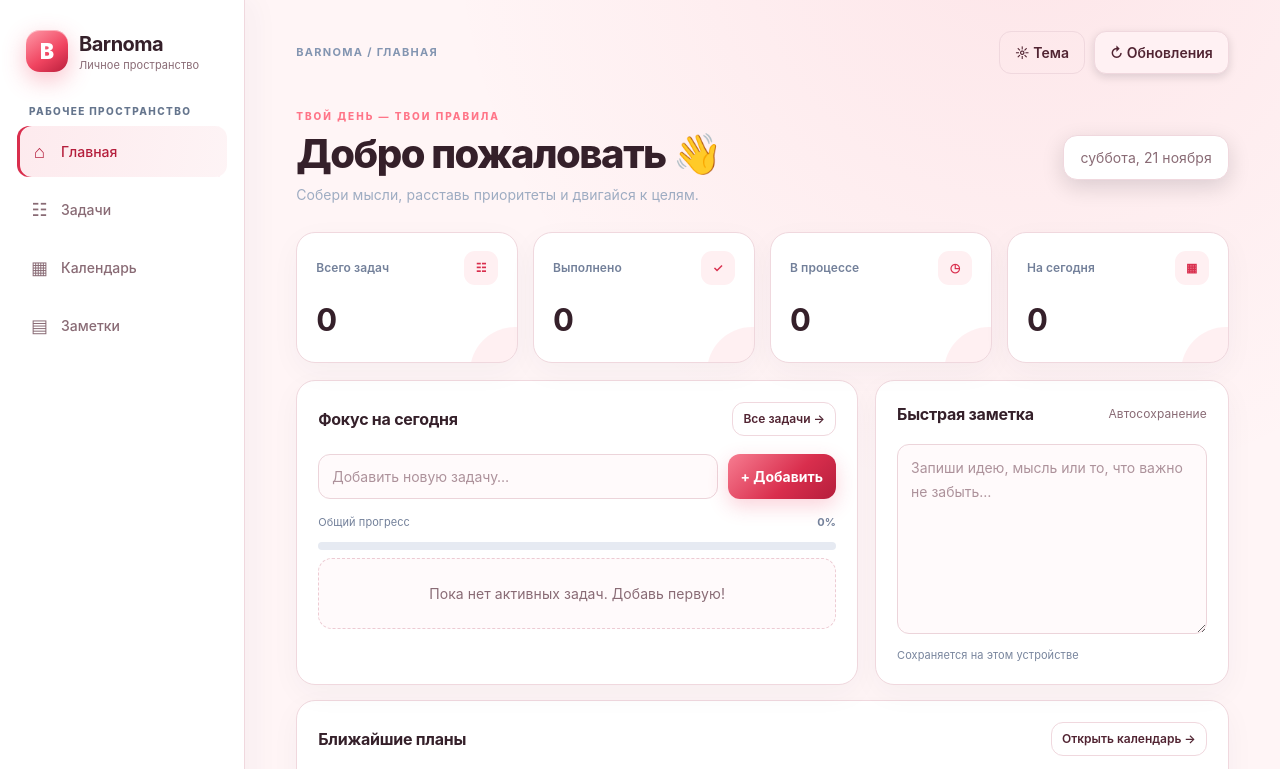
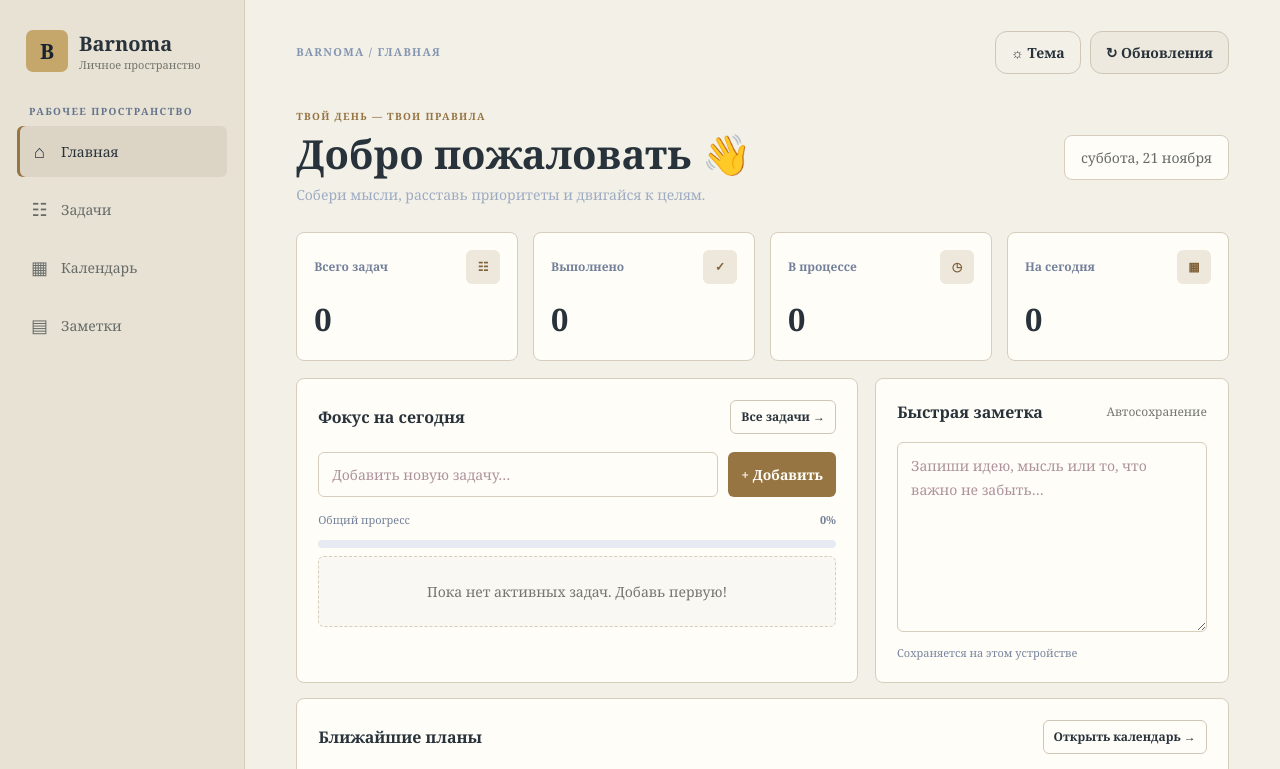
Before and after one commit to rnvart2020-del/Barnoma, a plain HTML site: page index.html in a window 1280 px wide. Both pictures are taken after a click on the button "☼ Тема". Shown: the top 769 px of the page. Drawn offline with Linux system fonts and the light colour scheme.

Commit message:
Redesign Barnoma with a classic navy and ivory visual theme

```diff
--- a/index.html
+++ b/index.html
@@ -281,6 +281,66 @@ body.light .toast{background:#fff;color:#35202a;border-color:#f0d8de}
  body.light .sidebar{background:#ffffffed;border-top-color:#f0d8de}
 }
 
+
+/* Barnoma — classic edition */
+:root{
+ --bg:#101923;--side:#172330;--card:#1c2a38;--card2:#263747;
+ --line:#354858;--text:#edf0ed;--muted:#a7b1b6;
+ --accent:#c5a66b;--accent2:#a98a52;--green:#8eb49a;
+ --yellow:#d8b875;--red:#ce8c83;--shadow:0 8px 24px #050b1080;
+}
+body{background:var(--bg);font-family:Georgia,"Times New Roman",serif;letter-spacing:0}
+.sidebar{background:var(--side);border-right:1px solid var(--line);box-shadow:none}
+.logo{background:#c5a66b;color:#172330;border-radius:7px;box-shadow:none}
+.brand b,.welcome h1,.card h2,.page-title,.calendar-head h2,.selected-day-heading h2{font-family:Georgia,"Times New Roman",serif;letter-spacing:0}
+.nav button{border-radius:6px;color:var(--muted);font-weight:500}
+.nav button:hover,.nav button.active{background:#293a49;color:#f5f1e8;transform:none;box-shadow:inset 3px 0 var(--accent)}
+.eyebrow{color:var(--accent);letter-spacing:1.3px}
+.btn{background:var(--card2);border:1px solid #526273;border-radius:6px;box-shadow:none}
+.btn:hover{background:#314658;border-color:var(--accent);transform:none}
+.btn.primary{background:var(--accent);border:1px solid var(--accent);color:#18232c;box-shadow:none}
+.btn.primary:hover{background:#d4b77f;filter:none}
+.btn.subtle{background:transparent;box-shadow:none}
+.date-pill,.stat,.card{background:var(--card);border:1px solid var(--line);border-radius:8px;box-shadow:none}
+.stat{padding:17px}.stat:after{display:none}
+.stat-icon{background:#334454;color:var(--accent);border-radius:6px}
+.task,.calendar-day,.setting{background:#172431;border:1px solid var(--line);border-radius:6px}
+.task:hover{background:#203140;border-color:#647587;transform:none}
+.task input[type=checkbox]{accent-color:var(--accent)}
+.progress-track{background:#354858}.progress-fill{background:var(--accent)}
+.field{background:#111d28;border:1px solid #435565;border-radius:6px;color:var(--text)}
+.field:focus{border-color:var(--accent);box-shadow:0 0 0 2px #c5a66b22}
+.day-cell{background:#172431;border:1px solid var(--line);border-radius:6px}
+.day-cell:hover{background:#263746;border-color:var(--accent)}
+.day-cell.selected{background:#39404a;border:2px solid var(--accent);box-shadow:none}
+.day-cell.today .day-number,.calendar-day h3{color:var(--accent)}
+.day-dot.note{background:var(--accent)}
+.empty{border-color:#526273;background:#172431;color:var(--muted);border-radius:6px}
+.toast{background:#263747;border:1px solid #647587;border-radius:6px;box-shadow:var(--shadow)}
+.footer{color:var(--muted)}
+body.light{
+ color-scheme:light;--bg:#f3f0e8;--side:#e8e2d5;--card:#fffdf8;--card2:#eee9de;
+ --line:#d6cdbd;--text:#28323a;--muted:#73766f;--accent:#967543;--accent2:#806239;
+ --green:#63866e;--yellow:#a9874c;--red:#a7655d;--shadow:0 8px 24px #44351b12;
+ background:#f3f0e8;
+}
+body.light .sidebar{background:#e8e2d5;border-right-color:#d6cdbd;box-shadow:none}
+body.light .nav button{color:#666b68}
+body.light .nav button:hover,body.light .nav button.active{background:#dcd4c5;color:#28323a;box-shadow:inset 3px 0 #967543}
+body.light .stat,body.light .card{background:#fffdf8;border-color:#d6cdbd;box-shadow:none}
+body.light .stat-icon{background:#eee8dc;color:#806239}
+body.light .task,body.light .calendar-day,body.light .setting,body.light .day-cell{background:#f8f5ed;border-color:#d6cdbd}
+body.light .task:hover,body.light .day-cell:hover{background:#eee9de;border-color:#b9a47f}
+body.light .field{background:#fffdf8;border-color:#d6cdbd;color:#28323a}
+body.light .date-pill{background:#fffdf8;border-color:#d6cdbd;color:#666b68}
+body.light .btn{background:#eee9de;border-color:#d0c6b5;color:#28323a}
+body.light .btn.primary{background:#967543;border-color:#967543;color:#fffdf8}
+body.light .day-cell.selected{background:#e8dfce;border-color:#967543}
+body.light .empty{background:#faf8f2;border-color:#d6cdbd;color:#73766f}
+body.light .toast{background:#fffdf8;color:#28323a;border-color:#d6cdbd}
+@media(max-width:850px){.sidebar{background:var(--side);border-right:1px solid var(--line)}}
+@media(max-width:600px){.sidebar{background:var(--side);border-top:1px solid var(--line);box-shadow:0 -4px 16px #050b1018}body.light .sidebar{background:#e8e2d5;border-top-color:#d6cdbd}}
+
 </style>
 </head>
 <body>
```
